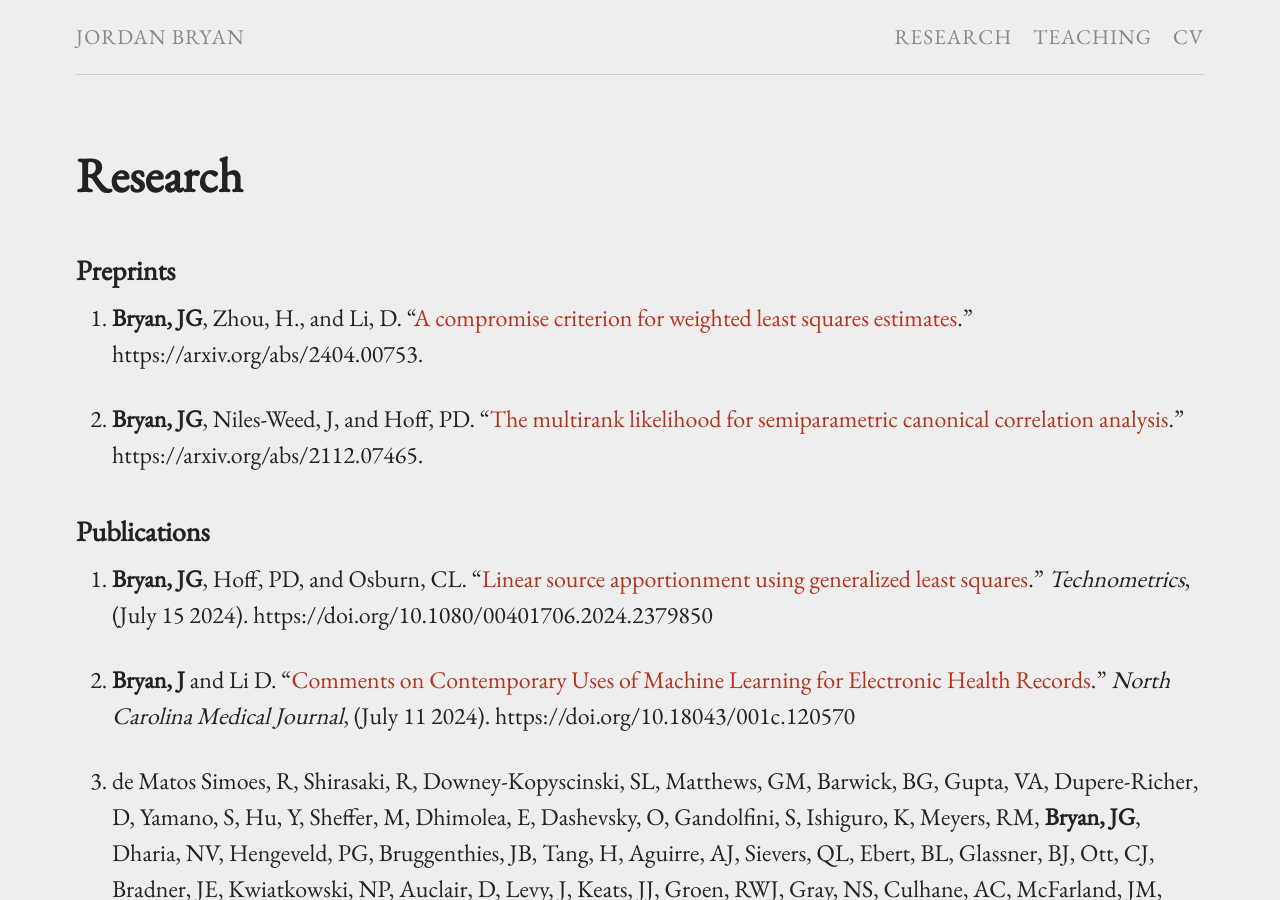
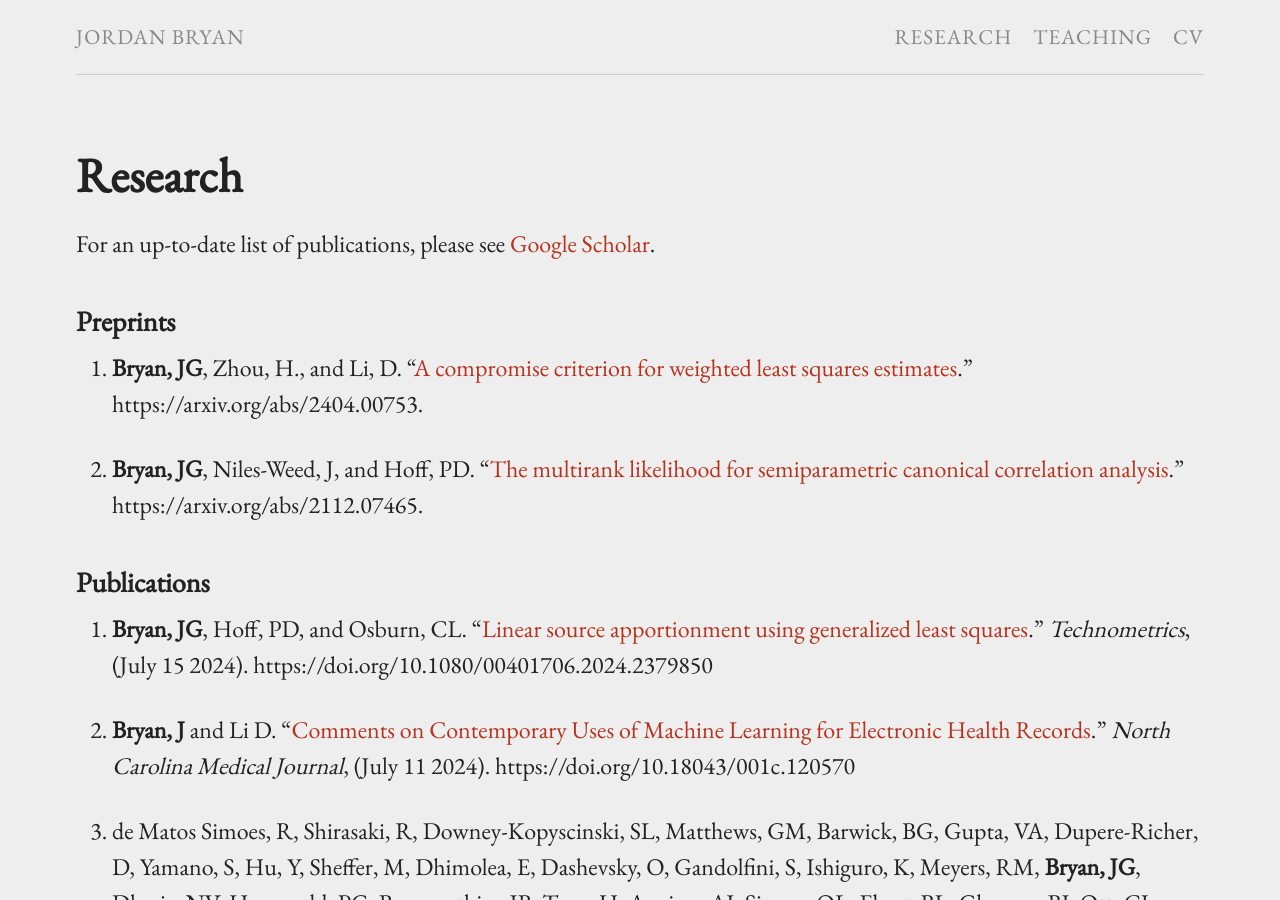
Before and after one commit to j-g-b/j-g-b.github.io, a Jekyll site: the page built from research.md, in a window 1280 px wide and 900 px high. Built offline with Jekyll 4.4.1, drawn with Linux system fonts in a browser that asks for light colours.

Commit message:
adding Google Scholar link

```diff
--- a/research.md
+++ b/research.md
@@ -3,6 +3,8 @@
 permalink: /research/
 title: Research
 ---
+
+For an up-to-date list of publications, please see [Google Scholar](https://scholar.google.com/citations?user=QM7Lpn8AAAAJ&hl=en&oi=ao).
 
 ### Preprints
 
```
